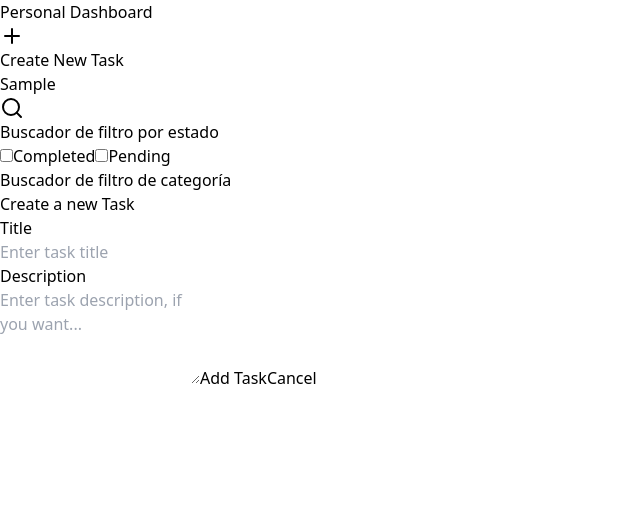
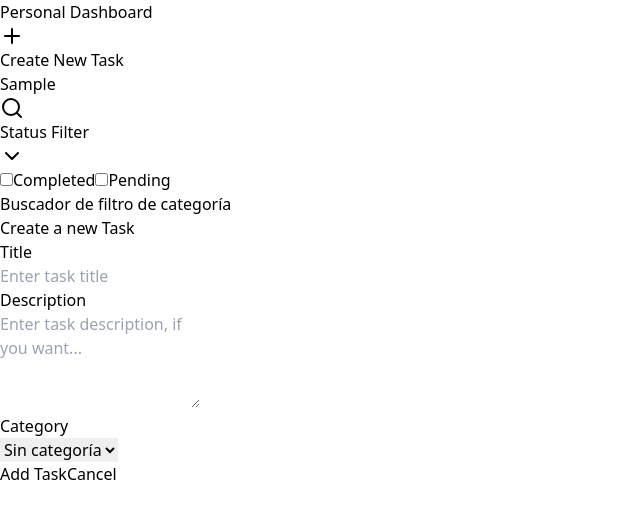
Before and after one commit to Greg1704/Personal-Dashboard, a React (Vite) app in the folder task-dashboard/: page / in a window 1280 px wide. Both pictures are taken after typing "Sample" into the empty fields and a click on the button "Create New Task". Shown: the top 518 px of the page, without its empty margins (0-640 px from the left). Built offline with nearby package versions, Linux system fonts and the light colour scheme.

Commit message:
Categories implementes on TaskForm and improved filter search

```diff
--- a/task-dashboard/src/App.tsx
+++ b/task-dashboard/src/App.tsx
@@ -38,12 +38,13 @@ function App() {
     setTasks(updatedTasks);
   }
 
-  function addTask(title: string, description: string) {
+  function addTask(title: string, description: string, categoryId: string) {
     const newTask = {
       id: crypto.randomUUID(),
       title,
       description,
-      completed: false
+      completed: false,
+      categoryId
     };
     setTasks([...tasks, newTask]);
   }
@@ -88,7 +89,7 @@ function App() {
         {isFormOpen &&
           <div onClick={() => setIsFormOpen(false)} className="fixed inset-0 bg-black bg-opacity-50 flex justify-center items-center z-50">
             <div onClick={(e) => e.stopPropagation()} className="bg-slate-800 p-5 rounded-lg shadow-lg w-96">
-              <TaskForm onClose={() => setIsFormOpen(false)} addTask={addTask}/>
+              <TaskForm onClose={() => setIsFormOpen(false)} addTask={addTask} categories={categories}/>
             </div>
           </div>
         }
--- a/task-dashboard/src/components/Sidebar.tsx
+++ b/task-dashboard/src/components/Sidebar.tsx
@@ -1,5 +1,6 @@
-import { Search, Plus } from 'lucide-react';
+import { Search, Plus, ChevronDown } from 'lucide-react';
 import { type StateCheckbox } from '../types/StateCheckbox';
+import { useState } from 'react';
 
 interface SearchBarProps {
     searchTerm: string;
@@ -18,6 +19,8 @@ interface TaskFormProps{
 interface SidebarProps extends SearchBarProps, FilterCheckboxProps, TaskFormProps {}
 
 export function Sidebar({searchTerm, onSearchChange, checkboxes, onCheckboxChange, setIsFormOpen}: SidebarProps) {
+
+    const [isStateFilterOpen, setIsStateFilterOpen] =  useState(true);
 
     const stateCheckboxes = checkboxes.map((checkbox) => (
                 <label key={checkbox.id} className='flex items-center space-x-3 cursor-pointer'>
@@ -46,8 +49,18 @@ export function Sidebar({searchTerm, onSearchChange, checkboxes, onCheckboxChang
                     className="absolute right-3 top-1/2 transform -translate-y-1/2 text-gray-400 w-4 h-4"
                 />
             </div>
-            <h2 className="text-xl font-semibold text-white text-center p-3">Buscador de filtro por estado</h2>
-            {stateCheckboxes}
+            <button onClick={() => setIsStateFilterOpen(!isStateFilterOpen)}
+                    className={`w-full px-4 py-2 border border-slate-500 bg-slate-600 text-white flex items-center justify-between hover:bg-slate-700 transition-colors
+                        ${isStateFilterOpen ? 'rounded-t-lg' : 'rounded-lg'}
+                    `}>
+                <span>Status Filter</span>
+                <ChevronDown className={`w-4 h-4 transition-transform ${isStateFilterOpen ? 'rotate-180' : ''}`} />
+            </button>
+            {isStateFilterOpen && (
+                <div className="p-3 border border-t-0 border-slate-500 bg-slate-700 rounded-b-lg flex flex-col gap-2">
+                    {stateCheckboxes}
+                </div>
+            )}
             <h2 className="text-xl font-semibold text-white text-center p-3">Buscador de filtro de categoría</h2>
         </>
     )
--- a/task-dashboard/src/components/TaskForm.tsx
+++ b/task-dashboard/src/components/TaskForm.tsx
@@ -1,28 +1,33 @@
 import { useState } from 'react';
+import {type Category} from '../types/Category';
 
 interface TaskFormProps {
     onClose: () => void;
-    addTask: (title: string, description: string) => void;
+    addTask: (title: string, description: string, categoryId: string) => void;
+    categories: Category[];
 }
 
-export function TaskForm({onClose, addTask}: TaskFormProps) {
+export function TaskForm({onClose, addTask, categories}: TaskFormProps) {
     const [title, setTitle] = useState('');
     const [description, setDescription] = useState('');
+    const [selectedCategoryId, setSelectedCategoryId] = useState("");
 
     const isFormValid = title.trim() !== '';
 
     function onSubmit(e: React.FormEvent){
         e.preventDefault();
-        addTask(title, description);
+        addTask(title, description,selectedCategoryId);
         onClose();
         setTitle('');
         setDescription('');
+        setSelectedCategoryId("1");
     }
 
     function cancelForm(){
         onClose();
         setTitle('');
         setDescription('');
+        setSelectedCategoryId("1");
     }
 
 
@@ -41,6 +46,23 @@ export function TaskForm({onClose, addTask}: TaskFormProps) {
                             placeholder='Enter task description, if you want...'
                             className="px-2 py-1 mb-2 border border-slate-400 bg-slate-200 focus:outline-none focus:ring-2 focus:ring-indigo-500 resize-none rounded"
                 />
+                <h3 className='text-2xl font-semibold text-gray-200 ml-2'>Category</h3>
+                <div className='flex items-center gap-2'>
+                    <select
+                    value={selectedCategoryId}
+                    onChange={(e) => setSelectedCategoryId(e.target.value)}
+                    className="flex-1 px-2 py-1 border border-slate-400 bg-slate-200 rounded focus:outline-none focus:ring-2 focus:ring-indigo-500"
+                    >
+                    <option value="">Sin categoría</option>
+                    {categories.map(cat => (
+                        <option key={cat.id} value={cat.id}>{cat.name}</option>
+                    ))}
+                    </select>
+                    <div
+                        className="w-6 h-6 rounded-full border-2 border-slate-400"
+                        style={{ backgroundColor: categories.find(c => c.id === selectedCategoryId)?.color }}
+                    />
+                </div>
                 <button type="submit"
                         disabled={!isFormValid}
                         className={`p-2 rounded font-semibold transition-colors ${
```
